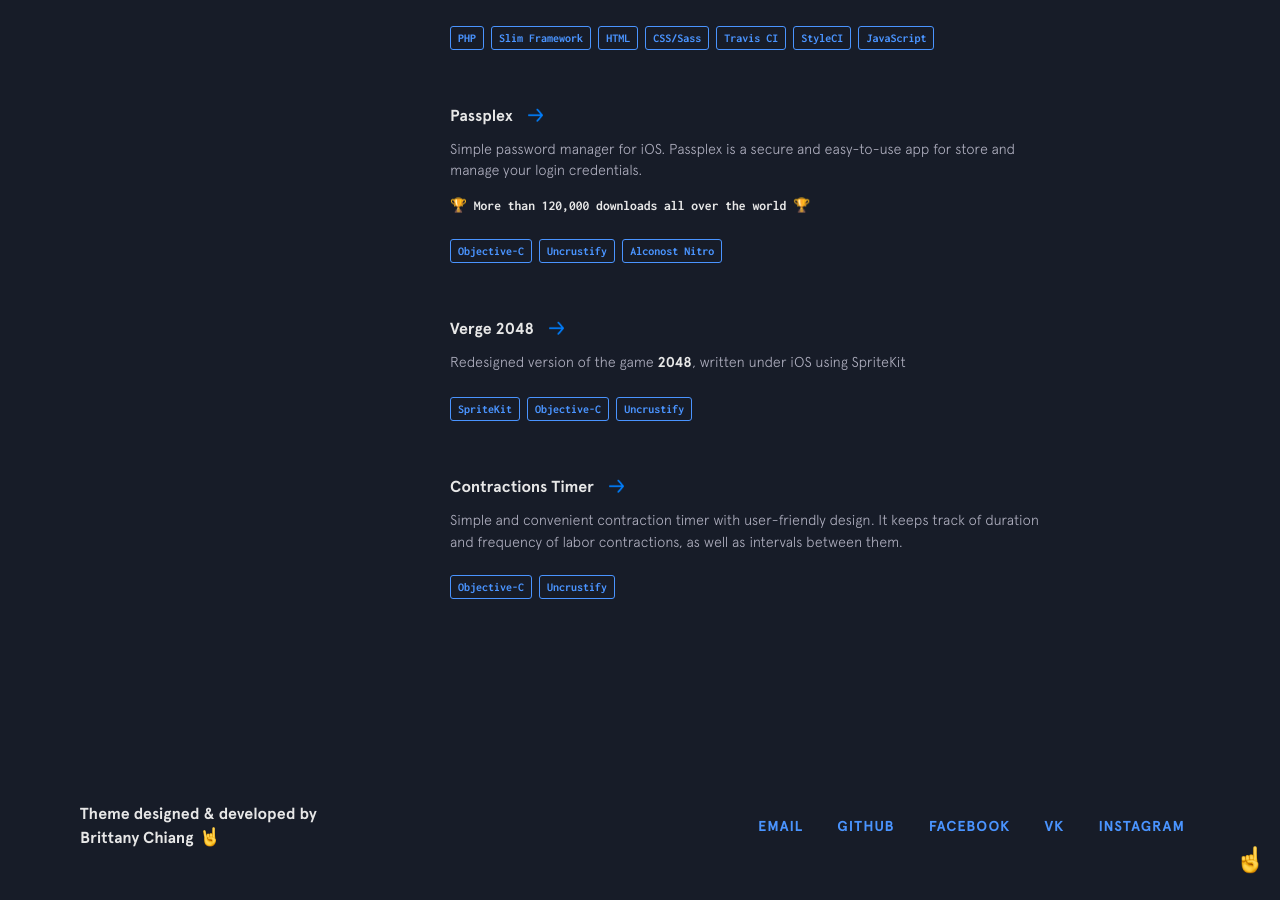
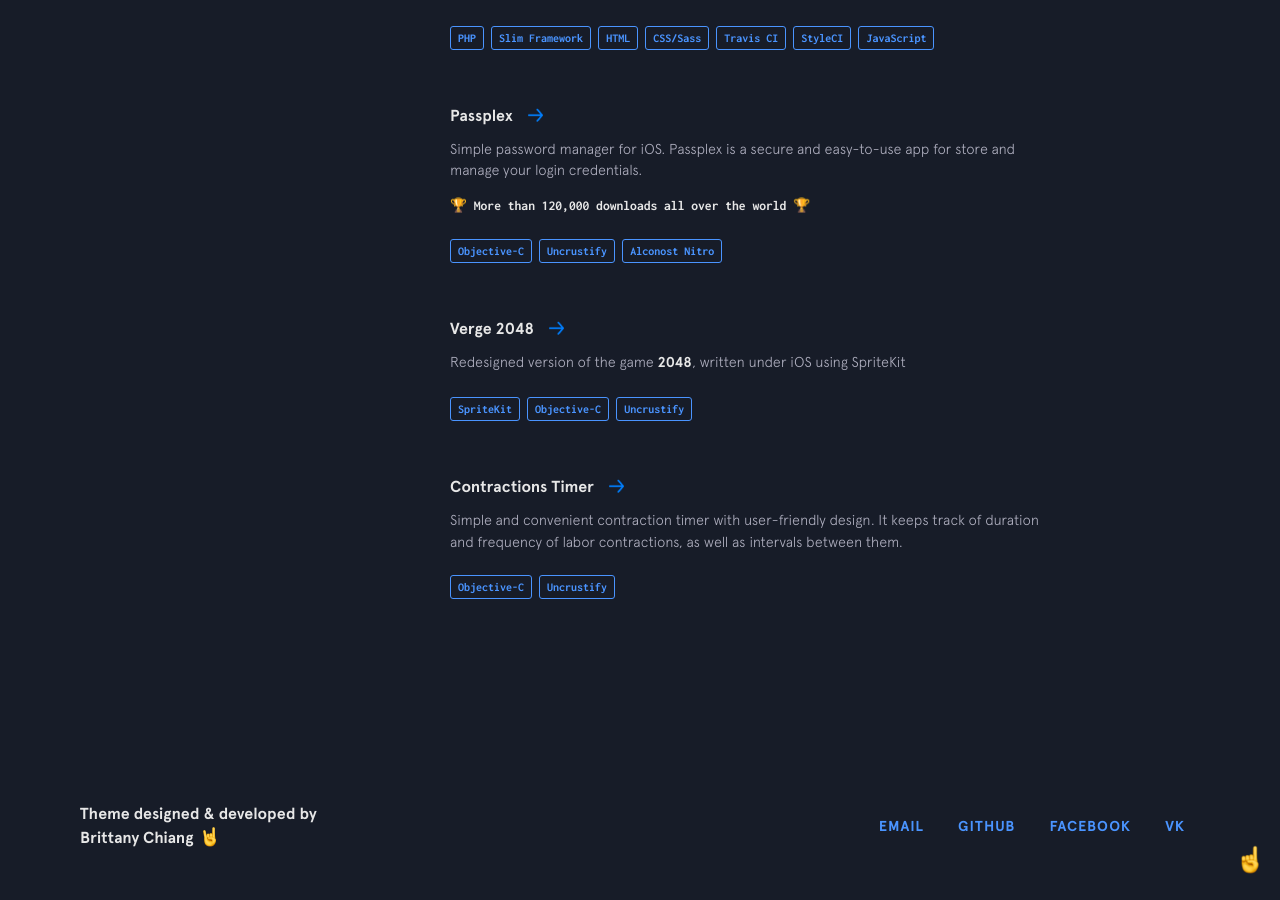
Before and after one commit to gomzyakov/gomzyakov.github.io, a Jekyll site: the page built from index.html, in a window 1280 px wide and 900 px high, scrolled down 2729 px. Built offline with Jekyll 4.4.1, drawn with Linux system fonts in a browser that asks for light colours; nearby versions of some CDN libraries.

Commit message:
Remove Instagram link from footer

```diff
--- a/_config.yml
+++ b/_config.yml
@@ -16,8 +16,6 @@ social:
     url: https://www.facebook.com/hello.gomzyakov
   - title: vk
     url: https://vk.com/alexandergomzyakov
-  - title: instagram
-    url: https://www.instagram.com/alexander.gomzyakov
 
 # Build settings
 markdown: kramdown
```
